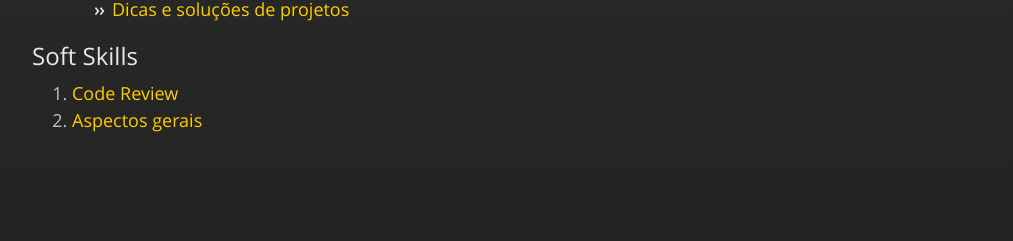
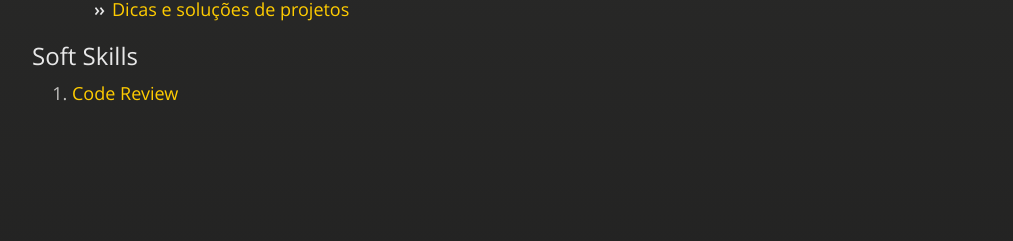
Before and after one commit to JeannAndrade/jeannandrade.github.io, a Jekyll site: the page built from index.md, in a window 1280 px wide. Shown: the part 1073-1314 px from the top of the page, without its empty margins (108-1121 px from the left). Built offline with Jekyll 4.4.1, drawn with Linux system fonts in a browser that asks for light colours; our own code applies the rules of GitHub Pages for plain Markdown files; after the commit the page ends 1290 px from its top, so only the background shows below that.

```diff
--- a/index.md
+++ b/index.md
@@ -34,4 +34,3 @@ layout: default
 ## Soft Skills
 
 1. [Code Review](./content/code_review/index.html)
-1. [Aspectos gerais]()
```
Also changed, not shown: 1 other file.
